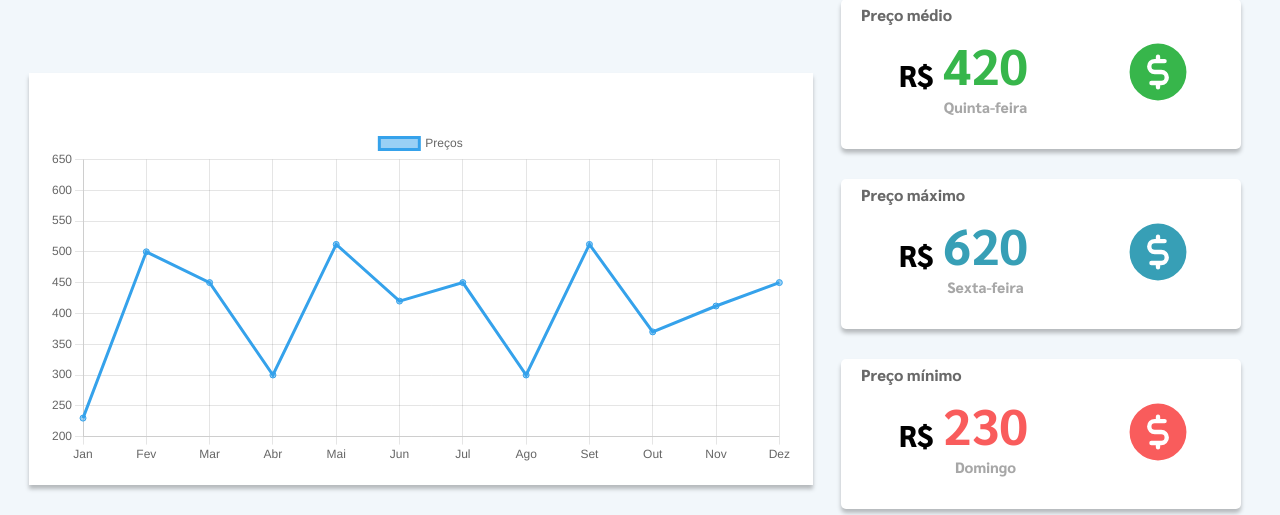
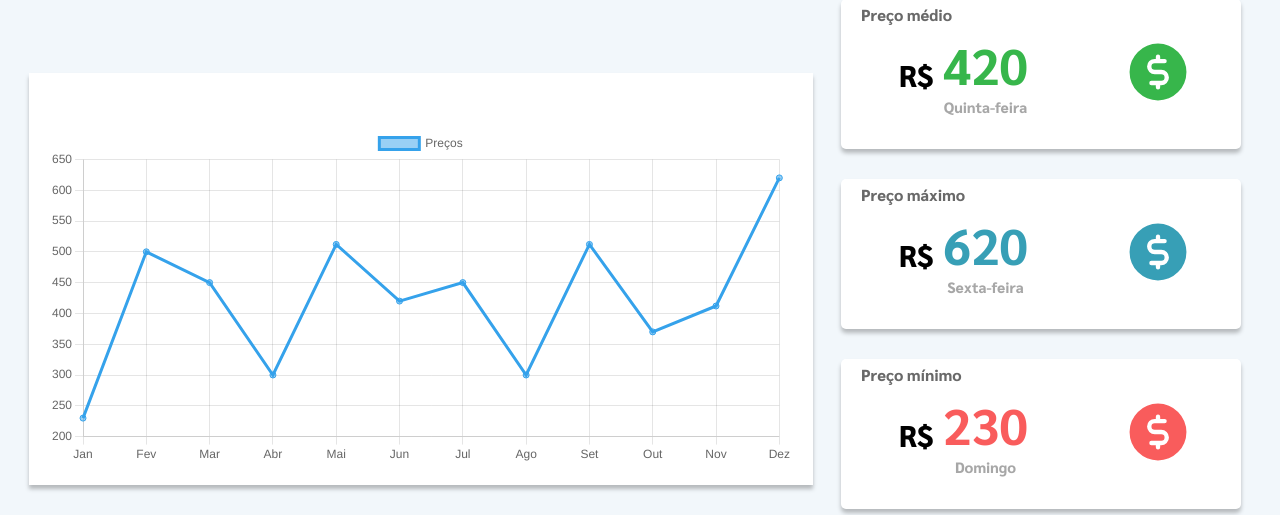
Before and after one commit to BielPimentaDev/dashboardProject, a React (Vite) app: page /alphaville in a window 1280 px wide. Shown: the part 121-636 px from the top of the page. Built offline with nearby package versions, Linux system fonts and the light colour scheme.

Commit message:
add the fade at the price section

```diff
--- a/src/Page.jsx
+++ b/src/Page.jsx
@@ -31,7 +31,7 @@ export default function Page({titlePage}) {
 
     const capChart = [data.capital.min_price, 300, 350, 370, 412, data.capital.prices_avg, 450, 300, 512, 412, 450,data.capital.max_price ]
     const capChart2 = [20, 40, 35, 37, 41, 45, 60,35, 37, 41, 45, 60 ]
-    const alpChart = [data.alphaville.min_price, 500, 450, 300, 512,data.alphaville.prices_avg,  450, 300, 512, 370, 412, 450, data.alphaville.max_price  ]
+    const alpChart = [data.alphaville.min_price, 500, 450, 300, 512,data.alphaville.prices_avg,  450, 300, 512, 370, 412,  data.alphaville.max_price  ]
     const alpChart2 = [28, 50, 45, 30, 51, 65, 55, 35, 37, 41, 45, 60 ]
 
   return (
@@ -52,7 +52,7 @@ export default function Page({titlePage}) {
 
         </section>
 
-        <section className='priceSection'>
+        <section className='priceSection' data-aos="fade-up">
             <div className="firstChartSection">
 
 
```
